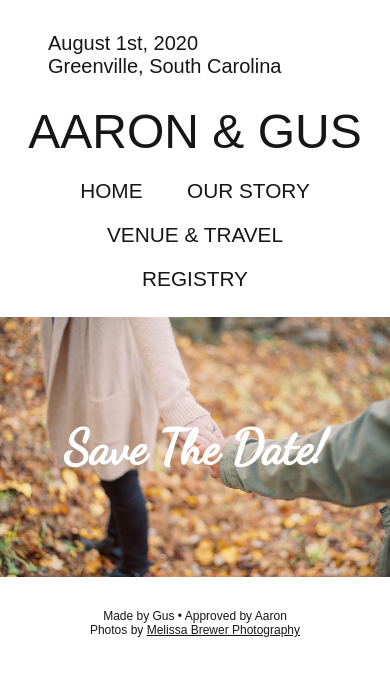
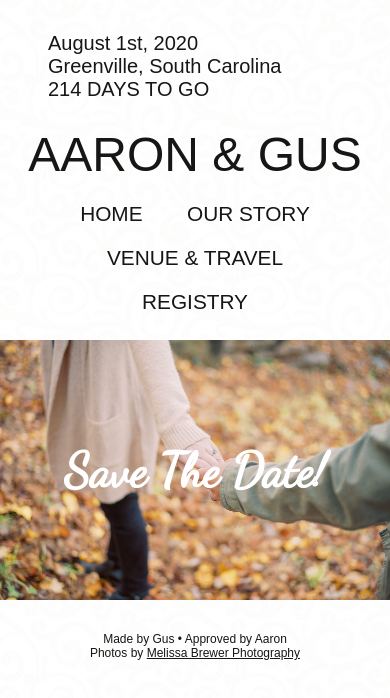
Before and after one commit to sillero/aaronandgus.com, a plain HTML site: page 404.html in a window 390 px wide. Shown: the top 698 px of the page. Drawn offline with Linux system fonts and the light colour scheme; a web font is replaced by a local one.

Commit message:
countdown and background

```diff
--- a/404.html
+++ b/404.html
@@ -11,30 +11,32 @@
     />
     <link rel="stylesheet" href="/styles.css" />
   </head>
-  <body class="font-body">
-    <header>
+  <body>
+    <header class="font-secondary">
       <div class="when">
         <time datetime="2020-08-01">August 1st, 2020</time>
         <address>Greenville, South Carolina</address>
       </div>
+      <div class="countdown"></div>
     </header>
 
-    <nav class="font-main">
-      <h1>
+    <h1 class="font-primary">
       Aaron & Gus
     </h1>
 
+    <nav class="font-primary">
       <a href="/">Home</a>
       <a href="/our-story">Our Story</a>
       <a href="/location">Venue & Travel</a>
       <a href="/registry">Registry</a>
     </nav>
 
+    <main>
       <!--
       OUR STORY
      -->
 
-    <main id="our-story" class="font-main">
+      <section id="our-story" class="font-primary">
         <h2 class="font-cursive">Aaron's story</h2>
         <p>
           placeholder text
@@ -48,13 +50,13 @@
           <img src="/MBP_7245.jpg" alt="" />
         </div>
         <p></p>
-    </main>
+      </section>
 
       <!--
       LOCATION
      -->
 
-    <main id="location" class="font-main">
+      <section id="location" class="font-primary">
         <iframe
           src="https://www.google.com/maps/embed?pb=!1m18!1m12!1m3!1d3269.7266912287823!2d-82.8329469845507!3d34.963458276607206!2m3!1f0!2f0!3f0!3m2!1i1024!2i768!4f13.1!3m3!1m2!1s0x8858548615bf010d%3A0x5681846e8a8a2012!2sArabella%20Farm!5e0!3m2!1sen!2sus!4v1577748908865!5m2!1sen!2sus"
           width="600"
@@ -81,13 +83,13 @@
           To make it easier travelling between Greenville and the venue, there
           will be shuttles available on a schedule. More details TBA.
         </p>
-    </main>
+      </section>
 
       <!--
       REGISTRY
      -->
 
-    <main id="registry" class="font-main">
+      <section id="registry" class="font-primary">
         <p>There is no registry!</p>
         <p>
           Your presence at our wedding is the only gift we really want. However,
@@ -97,24 +99,25 @@
         <div class="featured-bg">
           <img src="/MBP_7060.jpg" alt="" />
         </div>
-    </main>
+      </section>
 
       <!--
       HOME
      -->
 
-    <main class="hero">
+      <section class="hero">
         <div class="hero-content">
           <h2 class="font-cursive">Save The Date!</h2>
         </div>
         <div class="bg">
           <img src="/MBP_7093.jpg" alt="" />
         </div>
+      </section>
     </main>
 
     <button id="go-to-top">Back to top</button>
 
-    <footer>
+    <footer class="font-secondary">
       Made by Gus • Approved by Aaron <br />
       Photos by
       <a
@@ -127,7 +130,7 @@
 
     <script>
       const toggleSection = id => {
-        for (const main of document.querySelectorAll("main")) {
+        for (const main of document.querySelectorAll("section")) {
           main.classList.toggle("active", main.id === id);
         }
       };
@@ -159,6 +162,35 @@
       });
 
       observer.observe($nav);
+
+      const setCountdown = () => {
+        const timeDiff = new Date("2020-08-01") - new Date();
+        const days = Math.ceil(timeDiff / 1000 / 60 / 60 / 24);
+        let countdownText;
+
+        switch (true) {
+          case days === 7:
+            countdownText = `1 week to go`;
+            break;
+          case days === 1:
+            countdownText = `OMG It's tomorrow!`;
+            break;
+          case days === 0:
+            countdownText = `It's today ♥️`;
+            break;
+          case days < 0:
+            countdownText = `We're married! 🎉`;
+            break;
+          default:
+            countdownText = `${Math.floor(days)} days to go`;
+        }
+
+        document.querySelector(".countdown").innerText = countdownText;
+      };
+
+      setCountdown();
+
+      setInterval(setCountdown, 1000 * 60 * 5);
     </script>
   </body>
 </html>
--- a/styles.css
+++ b/styles.css
@@ -1,3 +1,19 @@
+.color-dark {
+  color: rgb(22, 22, 22);
+}
+
+.font-secondary {
+  font-family: "Carme", sans-serif;
+}
+
+.font-primary {
+  font-family: "Thasadith", sans-serif;
+}
+
+.font-cursive {
+  font-family: "Dancing Script", cursive;
+}
+
 html,
 body {
   width: 100%;
@@ -6,32 +22,60 @@ body {
   margin: 0;
   color: rgb(22, 22, 22);
   scroll-behavior: smooth;
+  background: linear-gradient(
+      to bottom,
+      rgba(255, 255, 255, 0.9) 0%,
+      rgba(255, 255, 255, 0.9) 100%
+    ),
+    url("/bg2.jpg");
 }
 
 header {
   display: flex;
   padding: 32px 48px 0 48px;
+  font-size: 1.25em;
 }
 
-.color-dark {
-  color: rgb(22, 22, 22);
+.when {
+  flex: 1;
 }
 
-.font-body {
-  font-family: "Carme", sans-serif;
+.when time,
+.when address {
+  display: inline-block;
+  font-family: inherit;
+  font-size: inherit;
+  font-style: inherit;
 }
 
-.font-main {
-  font-family: "Thasadith", sans-serif;
+.when time {
+  margin-right: 50px;
 }
 
-.font-cursive {
-  font-family: "Dancing Script", cursive;
+.countdown {
+  display: inline-block;
+  text-transform: uppercase;
+}
+
+h1 {
+  text-transform: uppercase;
+  text-align: center;
+  font-weight: normal;
+  font-size: 4em;
+  padding: 26px 16px 0;
+  margin: 0;
+}
+
+h1,
+h2,
+h3 {
+  max-width: 736px;
+  margin: 0 auto;
 }
 
 nav {
   text-align: center;
-  padding: 16px;
+  padding: 10px 16px 16px;
 }
 
 nav a {
@@ -47,47 +91,16 @@ nav a:hover {
   text-decoration: underline;
 }
 
-.when {
-  font-size: 20px;
-}
-
-.when time,
-.when address {
-  display: inline-block;
-  font-family: inherit;
-  font-size: inherit;
-  font-style: inherit;
-}
-.when time {
-  margin-right: 50px;
-}
-
-h1 {
-  text-transform: uppercase;
-  text-align: center;
-  font-weight: normal;
-  font-size: 4em;
-  padding: 10px;
-  margin: 0;
-}
-
-h1,
-h2,
-h3 {
-  max-width: 736px;
-  margin: 0 auto;
-}
-
-main.active,
-main ~ .hero {
+section.active,
+section ~ .hero {
   opacity: 1;
   z-index: 0;
   position: relative;
   height: auto;
 }
 
-main,
-main.active ~ .hero {
+section,
+section.active ~ .hero {
   opacity: 0;
   z-index: -1;
   position: absolute;
@@ -97,7 +110,7 @@ main.active ~ .hero {
   transition: opacity 0.4s;
 }
 
-main p {
+section p {
   max-width: 736px;
   padding: 0 32px;
   margin: 32px auto;
@@ -206,6 +219,13 @@ footer {
     font-size: 4em;
   }
 }
+
+@media (max-width: 543px) {
+  header {
+    display: block;
+  }
+}
+
 @media (max-width: 430px) {
   h1 {
     font-size: 3em;
```
Also changed, not shown: bg.jpg (added), bg2.jpg (added). Lines whose indentation alone changed are shown as unchanged.
